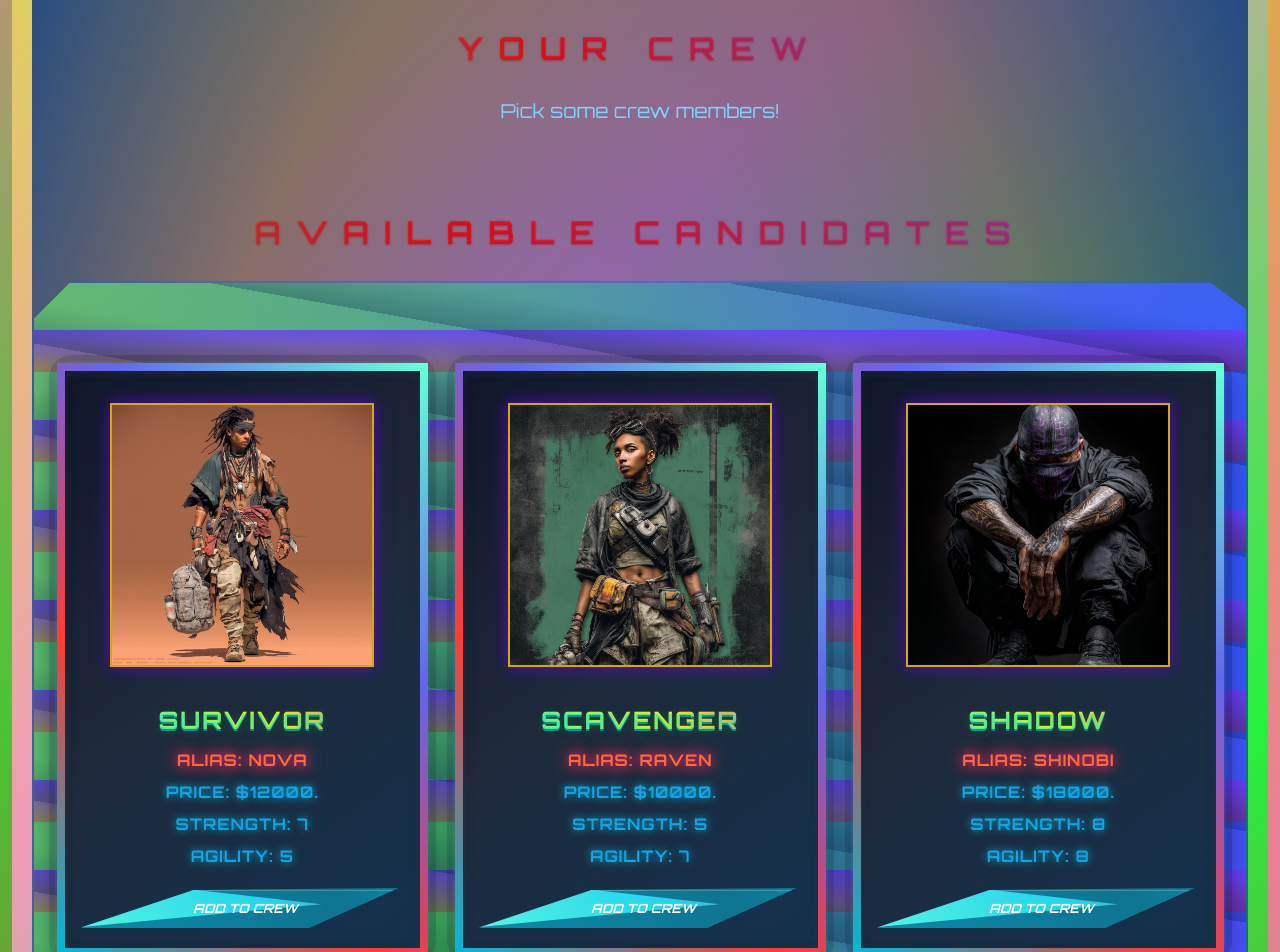
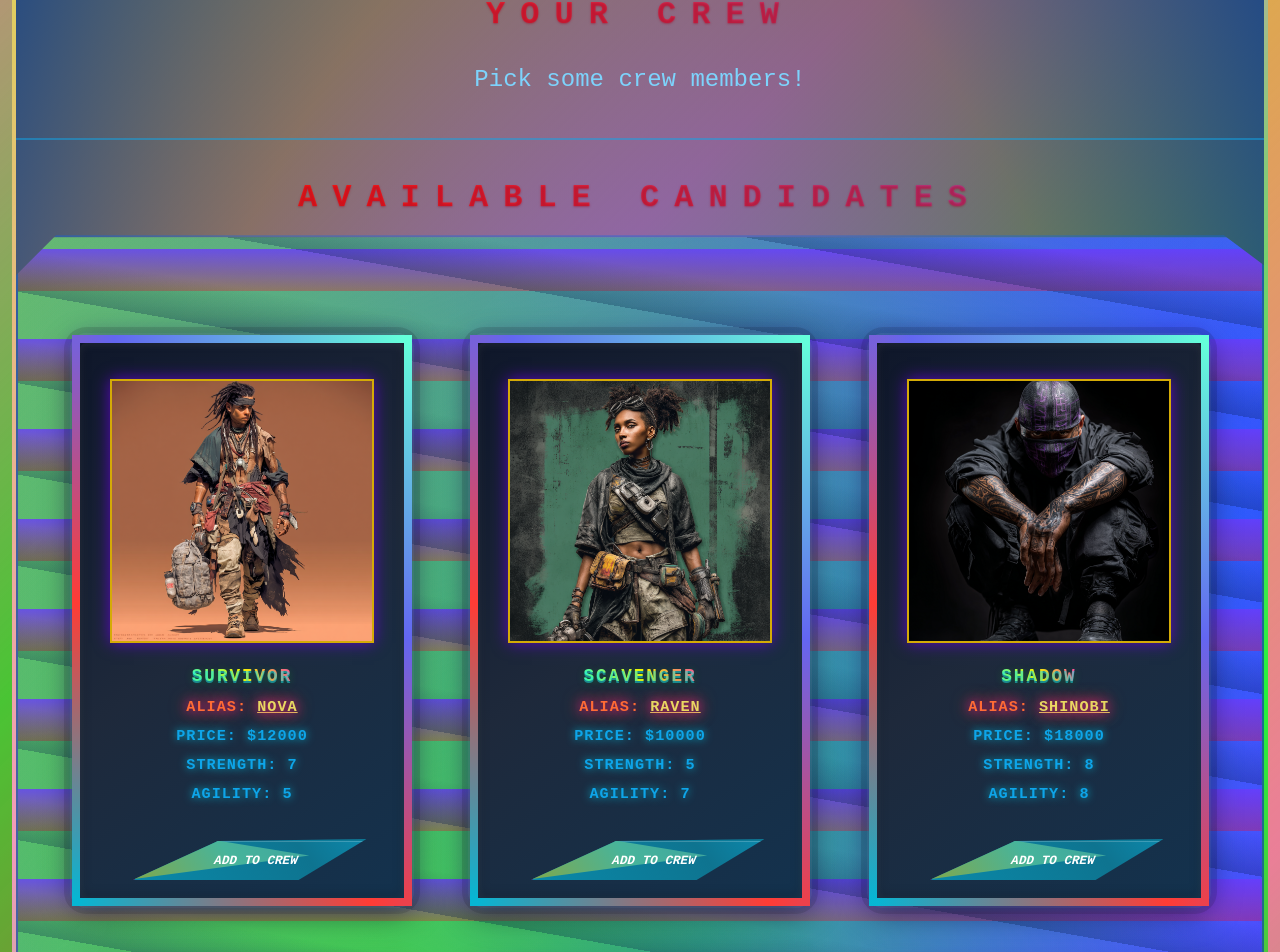
Before and after one commit to Cordero080/react-state-management-lab, a React (Vite) app: page / in a window 1280 px wide. Shown: the part 247-1199 px from the top of the page. Built offline with nearby package versions, Linux system fonts and the light colour scheme; a web font is replaced by a local one.

Commit message:
Add popup notification styles and logic for add/remove actions; fix popup class matching; clean up CSS selectors, adjusted title and made cards more compact, added yellow border and black background behind title

```diff
--- a/src/App.css
+++ b/src/App.css
@@ -1,3 +1,50 @@
+/* Header Styles */
+.main-header {
+  display: flex;
+  flex-direction: column;
+  align-items: center;
+  justify-content: center;
+  padding: 18px 0 10px 0;
+  margin-bottom: 10px;
+  border-bottom: 10px solid #dee90eb6;
+  background: rgba(10, 10, 30, 0.75);
+  border-radius: 0 0 18px 18px;
+  text-align: center;
+}
+
+.main-title {
+  margin: 0;
+  font-size: clamp(2rem, 5vw, 3.5rem);
+  line-height: 1.1;
+}
+
+.header-cash {
+  font-size: clamp(1.1rem, 2.5vw, 2rem);
+  margin: 10px 0 0 0;
+  line-height: 1.2;
+}
+
+.header-message {
+  font-size: clamp(1rem, 2vw, 1.5rem);
+  margin: 10px 0 0 0;
+  color: #f83232ff;
+  text-shadow: 0 0 10px #e80404f7;
+  font-weight: bold;
+  line-height: 1.2;
+}
+
+.section-title {
+  width: 100%;
+  text-align: center;
+  font-size: clamp(1.3rem, 4vw, 2.5rem);
+  margin: 0 0 10px 0;
+  line-height: 1.1;
+}
+li span:hover {
+  filter: brightness(1.7) drop-shadow(0 0 4px rgba(248, 202, 110, 0.558));
+  color: #f5d32b !important;
+  transition: filter 0.2s, color 0.2s;
+}
 @import url('https://fonts.googleapis.com/css2?family=Orbitron:wght@400;700&display=swap');
 
 @font-face {
@@ -17,9 +64,9 @@ body {
 }
 
 #root {
-  margin: 20px;
+  margin: 4px;
   background: radial-gradient(ellipse at center, #040219, rgba(83, 70, 207, 0.588), #1d263779, #13408d);
-  min-height: 100vh;
+  min-height: 50vh;
   color: #7dd3fc;
   font-family: 'Orbitron', 'Courier New', monospace;
 }
@@ -30,8 +77,8 @@ ul {
   gap: 25px;
   justify-content: space-evenly;
   align-content: flex-start;
-  padding: 40px;
-  margin: 40px auto;
+  padding: 4px;
+  margin: 4px auto;
   max-width: 3000px;
   overflow: visible;
   /* Remove custom properties - using background-position instead */
@@ -299,7 +346,7 @@ li::before {
   mask-composite: xor;
   -webkit-mask: linear-gradient(#fff 0 0) content-box, linear-gradient(#fff 0 0);
   -webkit-mask-composite: xor;
-  z-index: -1;
+  z-index: -2;
   opacity: 0;
   transition: opacity 0.3s ease;
 }
@@ -363,125 +410,6 @@ li p:first-of-type {
     0 0 18px #ea580c;
 }
 
-/* Add button styling */
-li button {
-  background: linear-gradient(45deg, #0891b2, #0e7490, #0abdf4, #601663);
-  background-size: 300% 300%;
-  color: #ffffff;
-  border: 2px solid transparent;
-  padding: 4px 10px 10px 10px;
-  border-radius: 0;
-  font-size: 0.79em;
-  font-weight: 700;
-  cursor: pointer;
-  margin: 20px auto 0 auto;
-  transition: all 0.4s ease;
-  text-transform: uppercase;
-  width: 100%;
-  box-sizing: border-box;
-  text-align: right;
-  padding-left: 10px;
-  padding-top: 10px;
-  padding-right: 1px; /* Adjust as needed for spacing */
-
-  font-family: 'Orbitron', 'Courier New', monospace;
-  text-align: center;
-  display: flex;
-  align-items: center;
-  justify-content: center;
-  box-shadow:
-    0 0 15px rgba(245, 158, 11, 0.6),
-    inset 0 1px 0 rgba(255, 255, 255, 0.2);
-  /* Primary hexagonal shape */
-  /* Much shorter arrow for text space */
-  clip-path: polygon(33% 5%, 98% 0%, 73% 100%, 0% 100%);
-  transform: skew(-15deg);
-  transition: clip-path 0.4s cubic-bezier(.22,1.61,.36,1), transform 0.4s cubic-bezier(.22,1.61,.36,1);
-  position: relative;
-  overflow: visible;
-  /* Add multiple box-shadow layers for additional depth */
-
-}
-
-
-/* Border layer using ::before */
-
-/* Inner border layer using ::after */
-li button::after {
-  content: '';
-  position: absolute;
-  top: -1px;
-  left: -1px;
-  right: -1px;
-  bottom: -1px;
-  background: linear-gradient(45deg, #64ffda, #22d3ee, #e3384c, #b29e08, #47b49b, #3292a1);
-  background-size: 400% 400%;
-  clip-path: polygon(15% 0%, 31% 0%, 75% 40%, 0% 100%);
-  z-index: -1;
-  border-radius: 0;
-  animation: innerBorderGradientFlow 2s ease-in-out infinite reverse;
-  transition: all 1.3s ease;
-}
-
-@keyframes buttonGradientFlow {
-  0%, 100% {
-    background-position: 0% 50%;
-  }
-}
-
-@keyframes borderGradientFlow {
-  0%, 100% {
-    background-position: 0% 50%;
-  }
-  50% {
-    background-position: 100% 50%;
-  }
-}
-
-@keyframes buttonBorderFlow {
-  0%, 100% {
-    background-position: 0% 50%;
-  }
-  50% {
-    background-position: 100% 50%;
-  }
-}
-
-li button:hover {
-  background: linear-gradient(45deg, #f65c71, #eff755, #fcf084, #7981f9);
-  background-size: 400% 400%;
-  color: #ffffff;
-  transform: scale(1.1) skew(-20deg);
-  /* Much shorter hover expansion */
-  clip-path: polygon(35% 0%, 100% 0%, 65% 100%, 0% 100%);
-  box-shadow:
-    0 0 30px rgba(139, 92, 246, 0.9),
-    0 0 40px rgba(168, 85, 247, 0.7),
-    0 0 50px rgba(192, 132, 252, 0.5),
-    inset 0 1px 0 rgba(255, 255, 255, 0.4);
-  animation: buttonGradientFlow 1.5s ease-in-out infinite;
-}
-
-/* Removed outer border hover effects */
-
-/* Removed hover after effects */
-
-@keyframes buttonPulse {
-  0%, 100% {
-    box-shadow:
-      0 0 30px rgba(139, 92, 246, 0.9),
-      0 0 40px rgba(168, 85, 247, 0.7),
-      0 0 50px rgba(192, 132, 252, 0.5),
-      inset 0 1px 0 rgba(255, 255, 255, 0.4);
-  }
-  50% {
-    box-shadow:
-      0 0 40px rgba(139, 92, 246, 1),
-      0 0 50px rgba(168, 85, 247, 0.9),
-      0 0 60px rgba(192, 132, 252, 0.7),
-      inset 0 1px 0 rgba(255, 255, 255, 0.5);
-  }
-}
 
 img {
   width: 240px;
@@ -495,7 +423,7 @@ img {
   box-shadow:
     0 0 15px rgba(99, 6, 212, 0.887),
     inset 0 0 20px rgba(0, 0, 0, 0.5);
-  transition: all 0.5s ease-out;
+  transition: all 1s ease-out;
   background: radial-gradient(circle, #0a0a0a, #1a1a2e);
 }
 
@@ -505,9 +433,9 @@ img:hover {
   z-index: 1000;
   position: relative;
   box-shadow:
-    0 0 20px rgba(19, 1, 13, 0.8),
-    0 0 60px rgba(100, 255, 218, 0.5),
-    0 0 55px rgba(99, 102, 241, 0.2),
+    0 0 20px rgba(19, 1, 13, 0),
+    0 0 20px rgba(39, 1, 1, 0.985),
+    0 0 55px rgba(241, 229, 99, 0),
     inset 0 0 30px rgba(255, 255, 255, 0.1);
 }
 
@@ -518,7 +446,7 @@ li:has(img:hover) {
 
 li:hover::before {
   opacity: 1;
-  animation: borderAnimationFast 1s ease-in-out infinite;
+  animation: borderAnimationFast 3s ease-in-out infinite;
 }
 
 @keyframes borderAnimationFast {
@@ -532,7 +460,7 @@ li:hover::before {
 
 h1 {
   margin: 0 auto 30px auto;
-  padding-top: 40px;
+  padding-top: 30px;
   width: fit-content;
   font-size: clamp(2.5rem, 6vw, 4em);
   text-align: center;
@@ -578,13 +506,37 @@ h1 {
 
 @keyframes titleFloat {
   0%, 100% {
-    transform: translateY(10px);
+    transform: translateY(-10px);
   }
   50% {
-    transform: translateY(-5px);
+    transform: translateY(1px);
   }
 }
 
+
+.card-backdrop {
+  position: fixed;
+  top: 0;
+  left: 0;
+  right: 0;
+  bottom: 0;
+  background: rgba(0, 0, 0, 0.454);
+  z-index: 1000;
+  cursor: pointer;
+}
+
+/* Card Zoom Feature */
+.zoom-card {
+  position: fixed !important;
+  top: 50% !important;
+  left: 50% !important;
+  z-index: 2001 !important;
+  transform: translate(-50%, -50%) scale(1.5) !important;
+  transition: transform 0.4s cubic-bezier(.22,1.61,.36,1), box-shadow 0.3s;
+  max-width: 400px !important;
+  clip-path: none !important;
+  overflow: visible !important;
+}
 /* ===== RESPONSIVE DESIGN ===== */
 
 /* Large screens (desktops) - 3 columns */
--- a/src/App.jsx
+++ b/src/App.jsx
@@ -1,5 +1,7 @@
 import React from 'react';
 import './App.css';
+import './Header.css';
+import Card from './components/Card';
 import { useState } from 'react';
 
 // Import images
@@ -112,63 +114,33 @@ const App = () => {
   const [crew, setCrew] = useState([]);
   const [money, setMoney] = useState(2357113);
   const [zombieSlayers, setZombieSlayers] = useState(slayers)
-  const [message,setMessage] = useState('');
+  const [message, setMessage] = useState('');
+  const [popup, setPopup] = useState('');
+  const [popupType, setPopupType] = useState('');
+  const [zoomCard, setZoomCard] = useState(null);
+
 
 const handleAddSlayer = (slayer) => {
   if(money < slayer.price) {
     setMessage(`Out of your league! You need $${slayer.price.toLocaleString()} but only have $${money.toLocaleString()}`);
     return;
   }
-  // After slayer added, old error message should disappear
-  setMessage('');
-  //.1 Adding to the crew
   setCrew([...crew, slayer]);
-  // NOTE: UPDATE TRIGGERS REMOVAL = REMOVE = UPDATE
- // Go through each slayer(s) in crew array. For each one (s). Check if s.id is NOT EQUAL to the slayer.id we're removing. Keep the ones that pass this test."
- // Those slayers will be in our updated crew array.
-
-//  Let's say you're removing Raven (id: 2) from this crew:
-//  crew = [
-//   { id: 1, alias: 'Nova' },
-//   { id: 2, alias: 'Raven' },  // ← Removing this one
-//   { id: 3, alias: 'Shinobi' }
-// ]
-
-// slayer.id = 2  // The one we're removing
-// Loop 1:
-
-// f = { id: 1, alias: 'Nova' }
-// Test: f.id !== slayer.id → 1 !== 2 → true ✓ Keep it
-
-// Loop 2:
-
-// f = { id: 2, alias: 'Raven' }
-// Test: f.id !== slayer.id → 2 !== 2 → false ✗ Remove it
-
-// Loop 3:
-
-// f = { id: 3, alias: 'Shinobi' }
-// Test: f.id !== slayer.id → 3 !== 2 → true ✓ Keep it
-
-// Result: [Nova, Shinobi] (Raven removed)
-  const updatedSlayers = zombieSlayers.filter(s => s.id !== slayer.id);
-  setZombieSlayers(updatedSlayers);
-
-  //.2 Go 4 broke
+  setZombieSlayers(zombieSlayers.filter(s => s.id !== slayer.id));
   setMoney(money - slayer.price);
+  setPopup(`${slayer.alias} added`);
+  setPopupType('add');
+  setTimeout(() => { setPopup(''); setPopupType(''); }, 1500);
 };
 
 const handleRemoveSlayer = (slayer) => {
-  // Remove from crew
-  const updatedCrew = crew.filter(s => s.id !== slayer.id);
-  setCrew(updatedCrew);
-// Add back to available fighters
+  setCrew(crew.filter(s => s.id !== slayer.id));
   setZombieSlayers([...zombieSlayers, slayer]);
-
-// Refund $$$
   setMoney(money + slayer.price);
-
-}
+ setPopup(`${slayer.alias} removed`);
+setPopupType('remove');
+setTimeout(() => { setPopup(''); setPopupType(''); }, 1500);
+};
 // reduce() == REDUCING a COLLECTION (ARRAY) DOWN to a SINGLE VALUE (many numbers become one, hece: "reducing")
 //"Reduce" = Take many items and condense them into one result
 // sum = 0 = (method provides starting value, 0)
@@ -182,74 +154,125 @@ const totalStrength = crew.reduce((sum, slayer) => sum + slayer.strength, 0);
 const totalAgility = crew.reduce((sum, slayer) => sum + slayer.agility, 0);
 // Slider navigation functions
   return (
+    <>
       <div className="container">
-      <h1>
-       Zombie Slayers{' '}
-
-
-      </h1>
-      <p style={{textAlign: 'center', fontSize: '1.5em', margin: '20px'}}>
+        {popup && (
+          <div className={`popup-message${popupType ? ' ' + popupType : ''}`}>{popup}</div>
+        )}
+        {/* Header Section */}
+        <header style={{
+          display: 'flex', flexDirection: 'column', alignItems: 'center',
+          padding: '18px 0 10px 0', marginBottom: 10, borderBottom: '10px solid #dee90eb6',
+          background: 'rgba(10, 10, 30, 0.75)', borderRadius: '0 0 18px 18px',
+          textAlign: 'center',
+        }}>
+          <h1 style={{margin: 0, fontSize: 'clamp(2rem, 5vw, 3.5rem)', lineHeight: 1.1}}>Zombie Slayers</h1>
+          <div style={{fontSize: 'clamp(1.1rem, 2.5vw, 2rem)', margin: '10px 0 0 0', lineHeight: 1.2}}>
             Cash: $ {money.toLocaleString()}
-        {/* Error message display */}
+          </div>
           {message && (
-          <p style= {{
-            textAlign: 'center',
-            fontSize: '1.3em',
-            margin: '20px',
+            <div style={{
+              fontSize: 'clamp(1rem, 2vw, 1.5rem)',
+              margin: '10px 0 0 0',
               color: '#f83232ff',
               textShadow: '0 0 10px #e80404f7',
               fontWeight: 'bold',
+              lineHeight: 1.2
             }}>
               ⚠️ {message} ⚠️
-          </p>
-        )}
-      </p>
-      {/* crew section - uses  existing ul/li styles */}
-      <h1 style={{ fontSize: '2em'}}>Your Crew</h1>
-      {crew.length > 0 && (
-        <div style={{ textAlign: 'center', margin: '20px' }}>
-          <p style={{ fontSize: '1.3em' }}><strong>Total Strength:</strong>{totalStrength} | <strong>Total Agility:</strong> {totalAgility} </p>
             </div>
           )}
+        </header>
 
+        {/* Crew Section */}
+        <section style={{margin: '30px 0 0 0', padding: '0 0 10px 0'}}>
+          <h1 className="section-title">Your Crew</h1>
+          {crew.length > 0 && (
+            <div style={{ textAlign: 'center', margin: '10px 0 8px 0' }}>
+              <p style={{ fontSize: '1.1em', margin: 0 }}>
+                <strong>Total Strength:</strong> {totalStrength} | <strong>Total Agility:</strong> {totalAgility}
+              </p>
+            </div>
+          )}
           {crew.length === 0 ? (
-
-        <p style={{textAlign: 'center', fontSize: '1.2em', margin:'40px' }}>
+            <p style={{textAlign: 'center', fontSize: '1.5em', margin:'20px 0 0 0' }}>
               Pick some crew members!
             </p>
-      ): (
-
+          ) : (
             <ul>
               {crew.map((slayer) => (
-        <li key= {slayer.id}>
-          <img src={slayer.img} alt={slayer.role}/>
-          <h3>{slayer.role}</h3>
-          <p><strong>Name:</strong> {slayer.alias}</p>
-          <p><strong>Price:</strong> {slayer.price}</p>
-          <p><strong>Strength:</strong> {slayer.strength}</p>
-          <p><strong>Agility:</strong> {slayer.agility}</p>
-          <button onClick={() => handleRemoveSlayer(slayer)}>Remove</button>
-        </li>
+                zoomCard === slayer.id ? null : (
+                  <Card
+                    key={slayer.id}
+                    slayer={slayer}
+                    isCrew={true}
+                    isZoomed={false}
+                    onAliasClick={(e) => {
+                      e.stopPropagation();
+                      setZoomCard(zoomCard === slayer.id ? null : slayer.id);
+                    }}
+                    onButtonClick={() => handleRemoveSlayer(slayer)}
+                  />
+                )
               ))}
             </ul>
           )}
-        <h1 style={{ fontSize: '2em'}}>Available Candidates</h1>
+        </section>
+
+        {/* Divider */}
+        <hr style={{border: 'none', borderTop: '2px solid #0ea5e9', margin: '30px 0 20px 0', opacity: 0.5}} />
+
+        {/* Candidates Section */}
+        <section style={{margin: '0 0 10px 0'}}>
+
+          <h1 className="section-title">Available Candidates</h1>
           <ul>
             {zombieSlayers.map((slayer) => (
-          <li key={slayer.id}>
-            <img src={slayer.img} alt={slayer.role}/>
-            <h3>{slayer.role}</h3>
-            <p><strong>Alias:</strong> {slayer.alias}</p>
-            <p><strong>Price:</strong> ${slayer.price}.</p>
-            <p><strong>Strength:</strong> {slayer.strength}</p>
-            <p><strong>Agility:</strong> {slayer.agility}</p>
-            <button onClick={() => handleAddSlayer(slayer)}>Add to crew</button>
-          </li>
+              zoomCard === slayer.id ? null : (
+                <Card
+                  key={slayer.id}
+                  slayer={slayer}
+                  isCrew={false}
+                  isZoomed={false}
+                  onAliasClick={(e) => {
+                    e.stopPropagation();
+                    setZoomCard(zoomCard === slayer.id ? null : slayer.id);
+                  }}
+                  onButtonClick={() => handleAddSlayer(slayer)}
+                />
+              )
             ))}
           </ul>
+        </section>
       </div>
-
-
+      {zoomCard && (
+        <>
+          <div
+            className='card-backdrop'
+            onClick={() => setZoomCard(null)}
+          />
+          {(() => {
+            // Find the zoomed card in crew or zombieSlayers
+            const all = [...crew, ...zombieSlayers];
+            const slayer = all.find(s => s.id === zoomCard);
+            if (!slayer) return null;
+            const isCrew = crew.some(s => s.id === zoomCard);
+            return (
+              <Card
+                slayer={slayer}
+                isCrew={isCrew}
+                isZoomed={true}
+                onAliasClick={(e) => {
+                  e.stopPropagation();
+                  setZoomCard(null);
+                }}
+                onButtonClick={() => isCrew ? handleRemoveSlayer(slayer) : handleAddSlayer(slayer)}
+              />
+            );
+          })()}
+        </>
+      )}
+    </>
   );
 }
 
--- /dev/null
+++ b/src/Header.css
@@ -0,0 +1,75 @@
+.popup-message {
+  position: fixed;
+  top: 40px;
+  left: 50%;
+  transform: translateX(-50%);
+  background: #222b;
+  color: #ffffff;
+  padding: 18px 36px;
+  border-radius: 12px;
+  font-size: 1.3rem;
+  font-weight: bold;
+  z-index: 3000;
+  box-shadow: 0 4px 24px #0008;
+  animation: popup-fade 3s;
+}
+.popup-message.remove {
+  background: #230000e6;
+  color: rgb(255, 30, 30);
+  letter-spacing: 2px;
+  border: 1px solid #f99;
+}
+.popup-message.add {
+  background: #ddffdd;
+  color: #0a0;
+  letter-spacing: 2px;
+  border: 1px solid #9f9;
+}
+@keyframes popup-fade {
+  0% { opacity: 0; transform: translateX(-50%) scale(0.9); }
+  10% { opacity: 1; transform: translateX(-50%) scale(1.05); }
+  80% { opacity: 1; transform: translateX(-50%) scale(1); }
+  100% { opacity: 0; transform: translateX(-50%) scale(0.95); }
+}
+/* Header Styles */
+.main-header {
+  display: flex;
+  flex-direction: column;
+  align-items: center;
+  justify-content: center;
+  padding: 18px 0 10px 0;
+  margin-bottom: 10px;
+  border-bottom: 10px solid #dee90eb6;
+  background: rgba(10, 10, 30, 0.75);
+  border-radius: 0 0 18px 18px;
+  text-align: center;
+}
+
+.main-title {
+  margin: 0 0 0 2vw;
+  font-size: clamp(2rem, 5vw, 3.5rem);
+  line-height: 1.1;
+}
+
+.header-cash {
+  font-size: clamp(1.1rem, 2.5vw, 2rem);
+  margin: 10px 0 0 0;
+  line-height: 1.2;
+}
+
+.header-message {
+  font-size: clamp(1rem, 2vw, 1.5rem);
+  margin: 10px 0 0 0;
+  color: #f83232ff;
+  text-shadow: 0 0 10px #e80404f7;
+  font-weight: bold;
+  line-height: 1.2;
+}
+
+.section-title {
+  width: 100%;
+  text-align: center;
+  font-size: clamp(1.3rem, 2.5vw, 2.5rem);
+  margin: 0 0 10px 0;
+  line-height: 1.1;
+}
--- /dev/null
+++ b/src/components/Card.css
@@ -0,0 +1,167 @@
+/* Add button styling */
+.card button {
+  background: linear-gradient(45deg, #0891b2, #0e7490, #0abdf4, #601663);
+  background-size: 300% 300%;
+  color: #ffffff;
+  border: 2px solid transparent;
+  padding: 4px 10px 10px 10px;
+  border-radius: 0;
+  font-size: 0.79em;
+  font-weight: 700;
+  cursor: pointer;
+  margin: 30px 0 0 20px;
+  transition: all 0.4s ease;
+  text-transform: uppercase;
+  width: 79%;
+  box-sizing: border-box;
+  text-align: right;
+  padding-left: 10px;
+  padding-top: 12px;
+  padding-right: 1px; /* Adjust as needed for spacing */
+
+  font-family: 'Orbitron', 'Courier New', monospace;
+  text-align: center;
+  display: flex;
+  align-items: center;
+  justify-content: center;
+  box-shadow:
+    0 0 15px rgba(245, 158, 11, 0.6),
+    inset 0 1px 0 rgba(255, 255, 255, 0.2);
+  /* Primary hexagonal shape */
+  /* Much shorter arrow for text space */
+  clip-path: polygon(33% 5%, 98% 0%, 73% 100%, 0% 100%);
+  transform: skew(-15deg);
+  transition: clip-path 0.4s cubic-bezier(.22,1.61,.36,1), transform 0.4s cubic-bezier(.22,1.61,.36,1);
+  position: relative;
+  overflow: visible;
+  /* Add multiple box-shadow layers for additional depth */
+
+}
+
+/* Border layer using ::before */
+
+/* Inner border layer using ::after */
+.card button::after {
+  content: '';
+  position: absolute;
+  top: -1px;
+  left: -1px;
+  right: -1px;
+  bottom: -1px;
+  background: linear-gradient(45deg, #64ffda, #22d3ee, #e3384c, #b29e08, #47b49b, #3292a1);
+  background-size: 400% 400%;
+  clip-path: polygon(15% 0%, 31% 0%, 75% 40%, 0% 100%);
+  z-index: -1;
+  border-radius: 0;
+  animation: innerBorderGradientFlow 4s ease-in-out infinite reverse;
+  transition: all 1.3s ease;
+}
+
+@keyframes buttonGradientFlow {
+  0%, 100% {
+    background-position: 0% 50%;
+  }
+}
+
+@keyframes borderGradientFlow {
+  0%, 100% {
+    background-position: 0% 50%;
+  }
+  50% {
+    background-position: 100% 50%;
+  }
+}
+
+@keyframes buttonBorderFlow {
+  0%, 100% {
+    background-position: 0% 50%;
+  }
+  50% {
+    background-position: 100% 50%;
+  }
+}
+
+.card button:hover {
+  background: linear-gradient(45deg, #f65c71, #eff755, #fcf084, #7981f9);
+  background-size: 400% 400%;
+  color: #ffffff;
+  transform: scale(1.1) skew(-20deg);
+  /* Much shorter hover expansion */
+  clip-path: polygon(35% 0%, 100% 0%, 65% 100%, 0% 100%);
+  box-shadow:
+    0 0 30px rgba(139, 92, 246, 0.9),
+    0 0 40px rgba(168, 85, 247, 0.7),
+    0 0 50px rgba(192, 132, 252, 0.5),
+    inset 0 1px 0 rgba(255, 255, 255, 0.4);
+  animation: buttonGradientFlow 1.5s ease-in-out infinite;
+}
+
+/* Removed outer border hover effects */
+
+/* Removed hover after effects */
+
+@keyframes buttonPulse {
+  0%, 100% {
+    box-shadow:
+      0 0 30px rgba(139, 92, 246, 0.9),
+      0 0 40px rgba(168, 85, 247, 0.7),
+      0 0 50px rgba(192, 132, 252, 0.5),
+      inset 0 1px 0 rgba(255, 255, 255, 0.4);
+  }
+  50% {
+    box-shadow:
+      0 0 40px rgba(139, 92, 246, 1),
+      0 0 50px rgba(168, 85, 247, 0.9),
+      0 0 60px rgba(192, 132, 252, 0.7),
+      inset 0 1px 0 rgba(255, 255, 255, 0.5);
+  }
+}
+/* Card Styles */
+li {
+  list-style: none;
+  background: linear-gradient(145deg, #0f172a, #1e293b, #13324e);
+  border-radius: 14px;
+  box-shadow: 0 2px 24px #0ff2, 0 0 0 2px #fff2, 0 0 0 8px #0ff2a;
+  margin: 18px 0;
+  padding: 24px 18px 18px 18px;
+  display: flex;
+  flex-direction: column;
+  align-items: center;
+  min-width: 260px;
+  max-width: 340px;
+  position: relative;
+  transition: box-shadow 0.3s, transform 0.3s;
+}
+
+.zoom-card {
+  position: fixed !important;
+  top: 50% !important;
+  left: 50% !important;
+  z-index: 2001 !important;
+  transform: translate(-50%, -50%) scale(1.5) !important;
+  max-width: 350px !important;
+  overflow: visible !important;
+}
+
+.zoom-card img {
+  position: relative;
+  z-index: 3000;
+}
+
+li span:hover {
+  filter: brightness(1.7) drop-shadow(0 0 4px #fff8);
+  color: #fffbe6 !important;
+  transition: filter 0.2s, color 0.2s;
+}
+
+li h3 {
+  font-size: 1.1em;
+  margin: 6px 0 4px 0;
+  padding: 0;
+}
+
+li p {
+  font-size: 0.95em;
+  margin: 3px 0;
+  padding: 0;
+}
--- /dev/null
+++ b/src/components/Card.jsx
@@ -0,0 +1,28 @@
+import React from 'react';
+import './Card.css';
+
+const Card = ({ slayer, isCrew, onAliasClick, onButtonClick, isZoomed }) => (
+  <li className={`card${isZoomed ? ' zoom-card' : ''}`}>
+    <img src={slayer.img} alt={slayer.role} />
+    <h3>{slayer.role}</h3>
+    <p>
+      <strong>{isCrew ? 'Name' : 'Alias'}:</strong>{' '}
+      <span
+        onClick={onAliasClick}
+        style={{ cursor: 'pointer', textDecoration: 'underline', color: isCrew ? '#f62e0aff' : '#fff764d9' }}
+      >
+        {slayer.alias}
+      </span>
+    </p>
+    <p><strong>Price:</strong> ${slayer.price}</p>
+    <p><strong>Strength:</strong> {slayer.strength}</p>
+    <p><strong>Agility:</strong> {slayer.agility}</p>
+    {isCrew ? (
+      <button onClick={onButtonClick}>Remove</button>
+    ) : (
+      <button onClick={onButtonClick}>Add to crew</button>
+    )}
+  </li>
+);
+
+export default Card;
```
Lines whose indentation alone changed are shown as unchanged.
